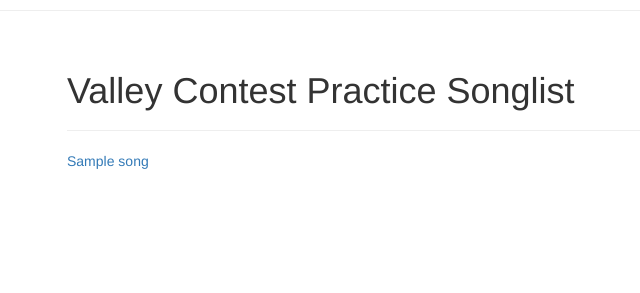
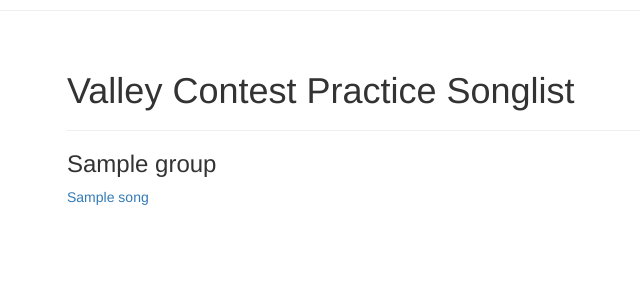
Before and after one commit to savagesmc/valley, a Flask app: template templates/valley.html in a window 1280 px wide. Shown: the part 272-565 px from the top of the page, without its empty margins (3-643 px from the left). Run offline with Flask 2, Linux system fonts and the light colour scheme; the template is opened without the code that fills it: most values are stand-ins (such as "Sample title", 1, 10 or a date in 2020); some libraries are stand-ins or nearby versions.

Commit message:
Updates to organize songs by event.

```diff
--- a/app.py
+++ b/app.py
@@ -31,8 +31,8 @@ def index():
 @app.route('/valley')
 def valley():
     path = os.path.abspath("static/contest")
-    songs = V.getSongs(path)
-    return render_template('valley.html', songs=songs)
+    groupedSongs = V.getSongs(path)
+    return render_template('valley.html', groups=groupedSongs)
 
 
 @app.route('/valley/<song>')
--- a/templates/valley.html
+++ b/templates/valley.html
@@ -8,11 +8,16 @@
     <h1>Valley Contest Practice Songlist</h1>
 </div>
 
-<div class="song_list">
-   {% for song in songs %}
-   <div class="songlist">
-      <a href = {{ url_for('valleySong', song=song) }}> {{ song }} </a>
-   </div>
+<div class="group_list">
+   {% for group, songs in groups.iteritems() %}
+      <div class="group">
+         <h3>{{ group }} </h3>
+         {% for song in songs %}
+            <div class="song">
+               <a href = {{ url_for('valleySong', song=song) }}> {{ song }} </a>
+            </div>
+         {% endfor %}
+      </div>
    {% endfor %}
 </div>
 
```
Also changed, not shown: valley/valley.py (+22 -7 lines).
